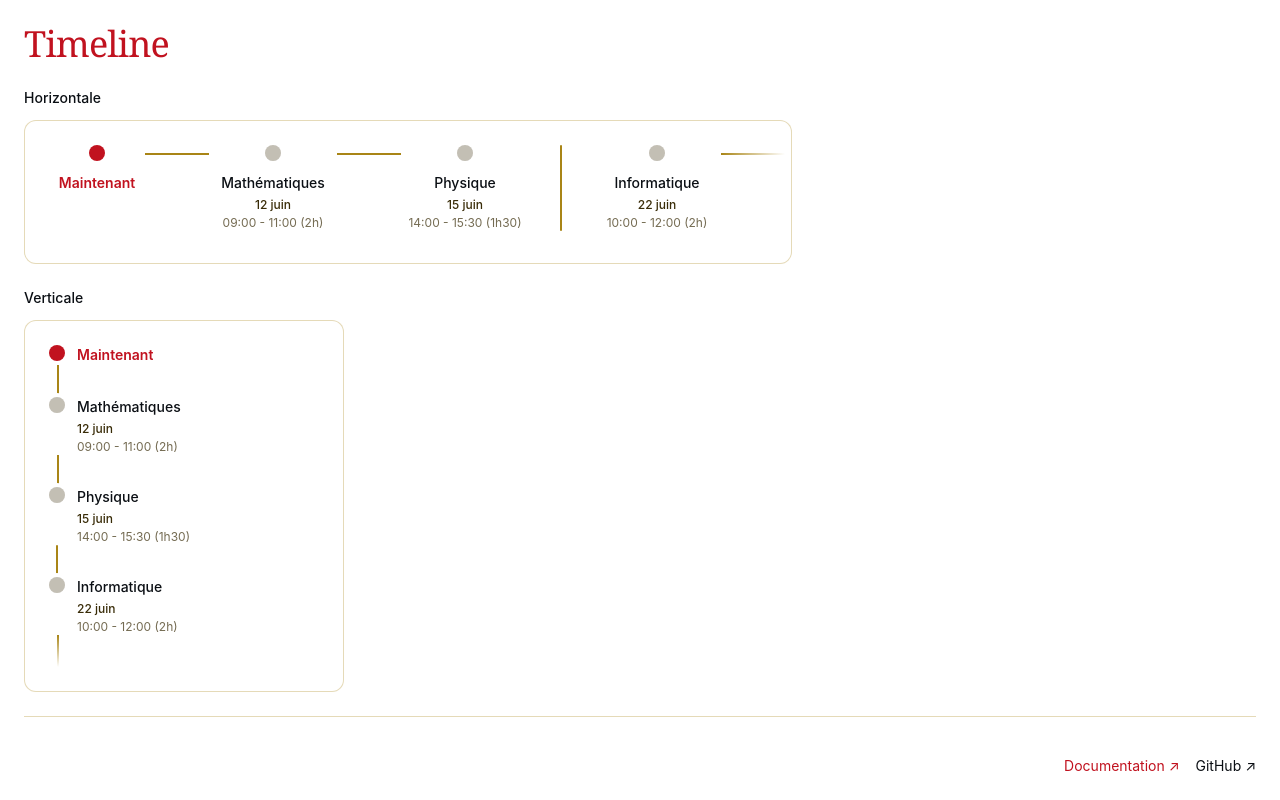
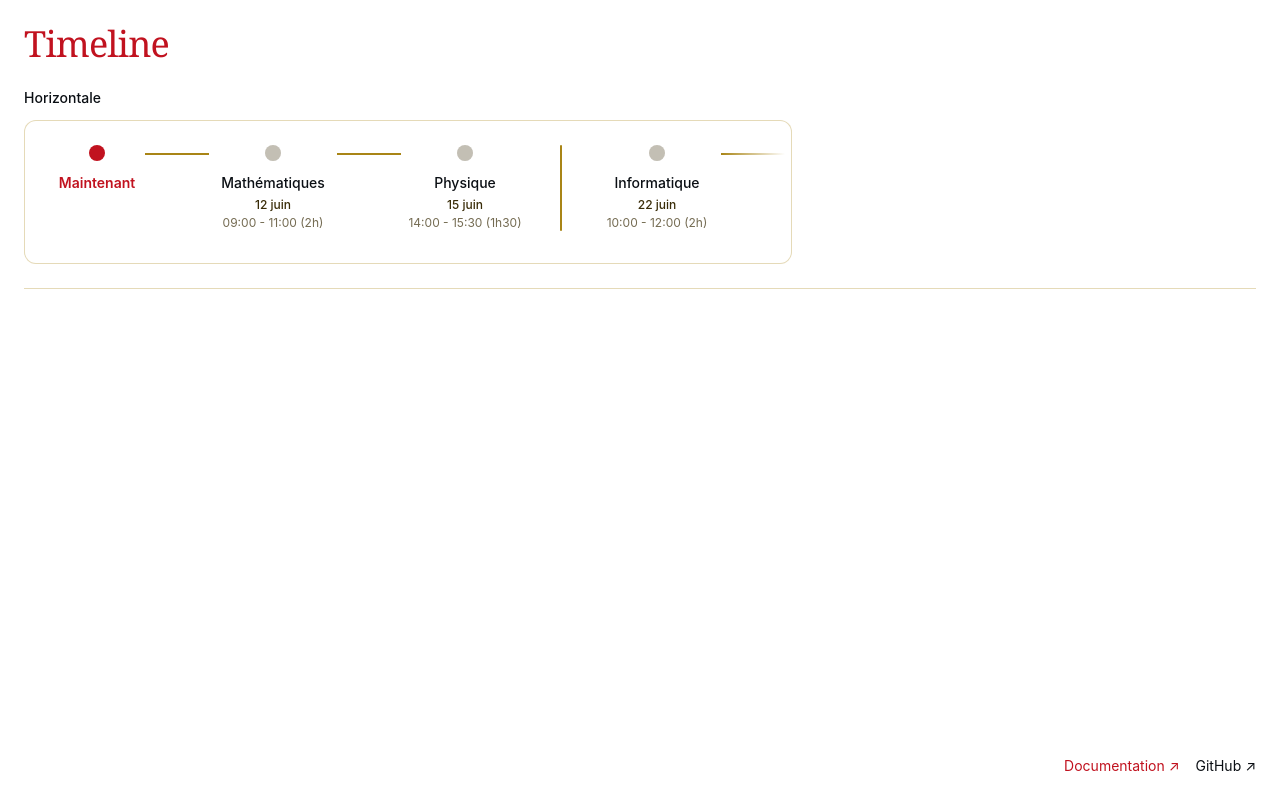
Before and after one commit to FRFlo/common-ui, a SvelteKit app: page / in a window 1280 px wide. Built offline with nearby package versions, Linux system fonts and the light colour scheme.

Commit message:
refactor(timeline): conserver uniquement la disposition horizontale
- Supprime la prise en charge de l’orientation verticale et son contexte
- Met à jour la démo et les tests pour la disposition horizontale

```diff
--- a/registry.json
+++ b/registry.json
@@ -7,7 +7,7 @@
 			"name": "timeline",
 			"type": "registry:component",
 			"title": "Timeline",
-			"description": "Une frise chronologique horizontale ou verticale composée d’éléments réutilisables.",
+			"description": "Une frise chronologique horizontale composée d’éléments réutilisables.",
 			"files": [
 				{
 					"path": "src/lib/registry/components/timeline/timeline.svelte",
--- a/src/lib/registry/components/timeline/context.ts
+++ /dev/null
@@ -1,8 +0,0 @@
-import { getContext } from "svelte";
-
-export type Orientation = "horizontal" | "vertical";
-export const timelineContext = "common-ui:timeline";
-
-export function getOrientation(): () => Orientation {
-	return getContext<(() => Orientation) | undefined>(timelineContext) ?? (() => "horizontal");
-}
--- a/src/lib/registry/components/timeline/timeline-connector.svelte
+++ b/src/lib/registry/components/timeline/timeline-connector.svelte
@@ -1,16 +1,14 @@
 <script lang="ts">
 	import type { HTMLLiAttributes } from "svelte/elements";
 	import { cn } from "cn";
-	import { getOrientation } from "./context";
 
 	let { variant = "line", label, class: className, ...rest }: HTMLLiAttributes & { variant?: "line" | "transition" | "trailing"; label?: string } = $props();
-	const orientation = getOrientation();
 </script>
 
 {#if variant === "transition"}
-	<li class={cn("flex shrink-0 items-center justify-center", orientation() === "horizontal" ? "min-h-20 min-w-16 flex-1 self-stretch" : "min-h-8 w-4", className)} {...rest}>
-		<span role="separator" aria-label={label} aria-orientation={orientation() === "horizontal" ? "vertical" : "horizontal"} class={cn("block rounded-full bg-border", orientation() === "horizontal" ? "h-full w-0.5" : "h-8 w-0.5")}></span>
+	<li class={cn("flex min-h-20 min-w-16 shrink-0 flex-1 items-center justify-center self-stretch", className)} {...rest}>
+		<span role="separator" aria-label={label} aria-orientation="vertical" class="block h-full w-0.5 rounded-full bg-border"></span>
 	</li>
 {:else}
-	<li aria-hidden="true" class={cn("shrink-0", orientation() === "horizontal" ? "mt-2 h-0.5 min-w-16 flex-1" : "ml-2 min-h-8 w-0.5", variant === "trailing" ? (orientation() === "horizontal" ? "bg-gradient-to-r from-border to-transparent" : "bg-gradient-to-b from-border to-transparent") : "bg-border", className)} {...rest}></li>
+	<li aria-hidden="true" class={cn("mt-2 h-0.5 min-w-16 shrink-0 flex-1", variant === "trailing" ? "bg-gradient-to-r from-border to-transparent" : "bg-border", className)} {...rest}></li>
 {/if}
--- a/src/lib/registry/components/timeline/timeline-content.svelte
+++ b/src/lib/registry/components/timeline/timeline-content.svelte
@@ -2,10 +2,8 @@
 	import type { Snippet } from "svelte";
 	import type { HTMLAttributes } from "svelte/elements";
 	import { cn } from "cn";
-	import { getOrientation } from "./context";
 
 	let { children, class: className, ...rest }: HTMLAttributes<HTMLDivElement> & { children: Snippet } = $props();
-	const orientation = getOrientation();
 </script>
 
-<div class={cn("flex flex-col", orientation() === "horizontal" ? "mt-3 items-center text-center" : "items-start text-left", className)} {...rest}>{@render children()}</div>
+<div class={cn("mt-3 flex flex-col items-center text-center", className)} {...rest}>{@render children()}</div>
--- a/src/lib/registry/components/timeline/timeline-item.svelte
+++ b/src/lib/registry/components/timeline/timeline-item.svelte
@@ -2,12 +2,10 @@
 	import type { Snippet } from "svelte";
 	import type { HTMLLiAttributes } from "svelte/elements";
 	import { cn } from "cn";
-	import { getOrientation } from "./context";
 
 	let { children, class: className, ...rest }: HTMLLiAttributes & { children: Snippet } = $props();
-	const orientation = getOrientation();
 </script>
 
-<li class={cn("group relative flex shrink-0", orientation() === "horizontal" ? "w-32 flex-col items-center" : "w-full flex-row items-start gap-3", className)} {...rest}>
+<li class={cn("group relative flex w-32 shrink-0 flex-col items-center", className)} {...rest}>
 	{@render children()}
 </li>
--- a/src/lib/registry/components/timeline/timeline.svelte
+++ b/src/lib/registry/components/timeline/timeline.svelte
@@ -1,19 +1,15 @@
 <script lang="ts">
-	import { setContext, type Snippet } from "svelte";
+	import type { Snippet } from "svelte";
 	import type { HTMLOlAttributes } from "svelte/elements";
 	import { cn } from "cn";
-	import { timelineContext, type Orientation } from "./context";
 
-	let { children, orientation = "horizontal", class: className, ...rest }: HTMLOlAttributes & {
+	let { children, class: className, ...rest }: HTMLOlAttributes & {
 		children: Snippet;
-		orientation?: Orientation;
 	} = $props();
-	setContext(timelineContext, () => orientation);
 </script>
 
 <ol
-	class={cn("flex w-full list-none p-0", orientation === "horizontal" ? "items-start overflow-x-auto px-6 pt-6 pb-8" : "flex-col items-stretch px-6 py-6", className)}
-	data-orientation={orientation}
+	class={cn("flex w-full list-none items-start overflow-x-auto p-0 px-6 pt-6 pb-8", className)}
 	{...rest}
 >
 	{@render children()}
--- a/src/routes/+page.svelte
+++ b/src/routes/+page.svelte
@@ -27,19 +27,6 @@
 			</Timeline.Root>
 		</div>
 
-		<h2 class="mt-6 mb-3 text-sm font-medium">Verticale</h2>
-		<div class="w-full max-w-xs overflow-hidden rounded-xl border border-border/30 bg-background">
-			<Timeline.Root orientation="vertical" aria-label="Étapes du projet">
-				<Timeline.Item><Timeline.Indicator active aria-hidden="true" /><Timeline.Content><Timeline.Title active>Maintenant</Timeline.Title></Timeline.Content></Timeline.Item>
-				<Timeline.Connector />
-				<Timeline.Item><Timeline.Indicator aria-hidden="true" /><Timeline.Content><Timeline.Title>Mathématiques</Timeline.Title><Timeline.Description>12 juin</Timeline.Description><Timeline.Description subtle>09:00 - 11:00 (2h)</Timeline.Description></Timeline.Content></Timeline.Item>
-				<Timeline.Connector />
-				<Timeline.Item><Timeline.Indicator aria-hidden="true" /><Timeline.Content><Timeline.Title>Physique</Timeline.Title><Timeline.Description>15 juin</Timeline.Description><Timeline.Description subtle>14:00 - 15:30 (1h30)</Timeline.Description></Timeline.Content></Timeline.Item>
-				<Timeline.Connector variant="transition" label="Changement vers la période suivante" />
-				<Timeline.Item><Timeline.Indicator aria-hidden="true" /><Timeline.Content><Timeline.Title>Informatique</Timeline.Title><Timeline.Description>22 juin</Timeline.Description><Timeline.Description subtle>10:00 - 12:00 (2h)</Timeline.Description></Timeline.Content></Timeline.Item>
-				<Timeline.Connector variant="trailing" />
-			</Timeline.Root>
-		</div>
 	</section>
 
 	<footer class="mt-auto flex flex-wrap items-center justify-end gap-4 pt-6 text-sm" aria-label="Liens utiles">
--- a/tests/unit/TimelineFixture.svelte
+++ b/tests/unit/TimelineFixture.svelte
@@ -1,13 +1,8 @@
 <script lang="ts">
-	import { untrack } from "svelte";
 	import * as Timeline from "../../src/lib/registry/components/timeline/index";
-	import type { Orientation } from "../../src/lib/registry/components/timeline/context";
-	let { initialOrientation = "horizontal" }: { initialOrientation?: Orientation } = $props();
-	let orientation = $state(untrack(() => initialOrientation));
 </script>
 
-<button onclick={() => orientation = orientation === "horizontal" ? "vertical" : "horizontal"}>Changer</button>
-<Timeline.Root {orientation} aria-label="Étapes" class="px-2" data-testid="root">
+<Timeline.Root aria-label="Étapes" class="px-2" data-testid="root">
 	<Timeline.Item class="w-24" data-testid="item">
 		<Timeline.Indicator active class="h-6 w-6" data-testid="indicator">1</Timeline.Indicator>
 		<Timeline.Content class="gap-2" data-testid="content">
```
Also changed, not shown: 1 other file (tests, documents, lock files or other folders).
